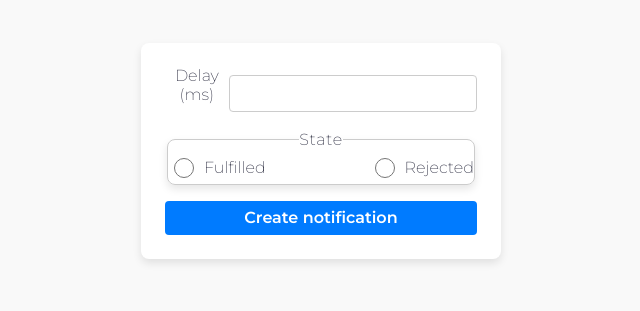
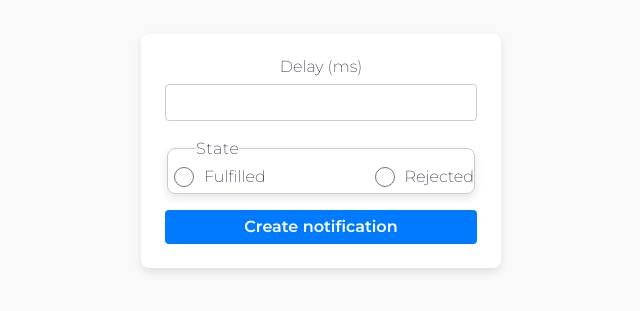
Before and after one commit to Tatyana25081974/goit-js-hw-10, a website built with Vite: page src/2-snackbar.html in a window 1280 px wide. Shown: the part 249-560 px from the top of the page, without its empty margins (319-959 px from the left). Built offline with nearby package versions, Linux system fonts and the light colour scheme; a script that the page names is missing.

Commit message:
add initial files

```diff
--- a/src/css/styles2.css
+++ b/src/css/styles2.css
@@ -25,9 +25,9 @@ body {
     width: 360px;
 }
 
-label {
+label.number-input {
     display: flex;
-    flex-direction: run;
+    flex-direction: column;
     align-items: flex-start;
     font-weight: 400;
     color: #2e2f42;
@@ -67,6 +67,8 @@ legend {
     line-height: 1.5;
     letter-spacing: 0.04em;
     color: #2e2f42;
+    text-align: left;
+    margin-left: 28px;
 }
 
 /* Контейнер для радіокнопок */
```
